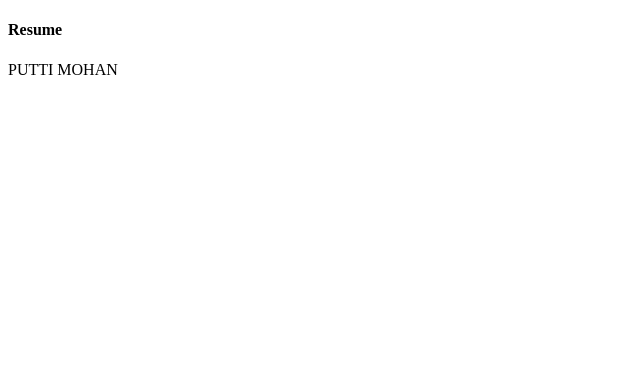
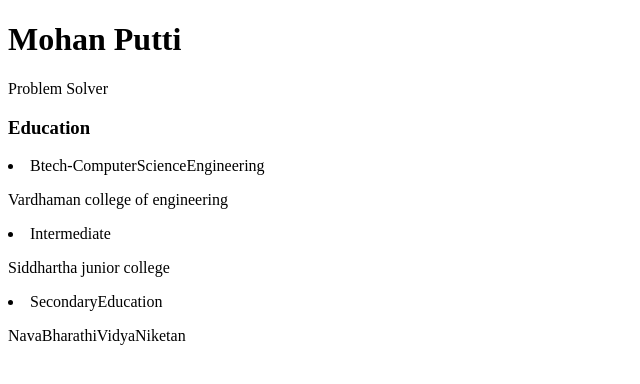
Before and after one commit to MohanPutti/Resume, a plain HTML site: page Resume.html in a window 1280 px wide. Shown: the whole page, without its empty margins (0-640 px from the left). Drawn offline with Linux system fonts and the light colour scheme.

Commit message:
Changes to resume

```diff
--- a/Resume.html
+++ b/Resume.html
@@ -7,7 +7,18 @@
     <title>Resume</title>
 </head>
 <body>
-    <h4>Resume</h4>
-    <p>PUTTI MOHAN</p>
+    <div>
+    <h1>Mohan Putti</h1>
+    <p>Problem Solver</p>
+    </div>
+    <div>
+        <h3>Education</h3>
+        <div>
+            <li>Btech-ComputerScienceEngineering<p>Vardhaman college of engineering</p></li>
+
+            <li>Intermediate<p>Siddhartha junior college</p></li>
+            <li>SecondaryEducation<p>NavaBharathiVidyaNiketan</p></li>
+        </div>
+    </div>
 </body>
 </html>
```
